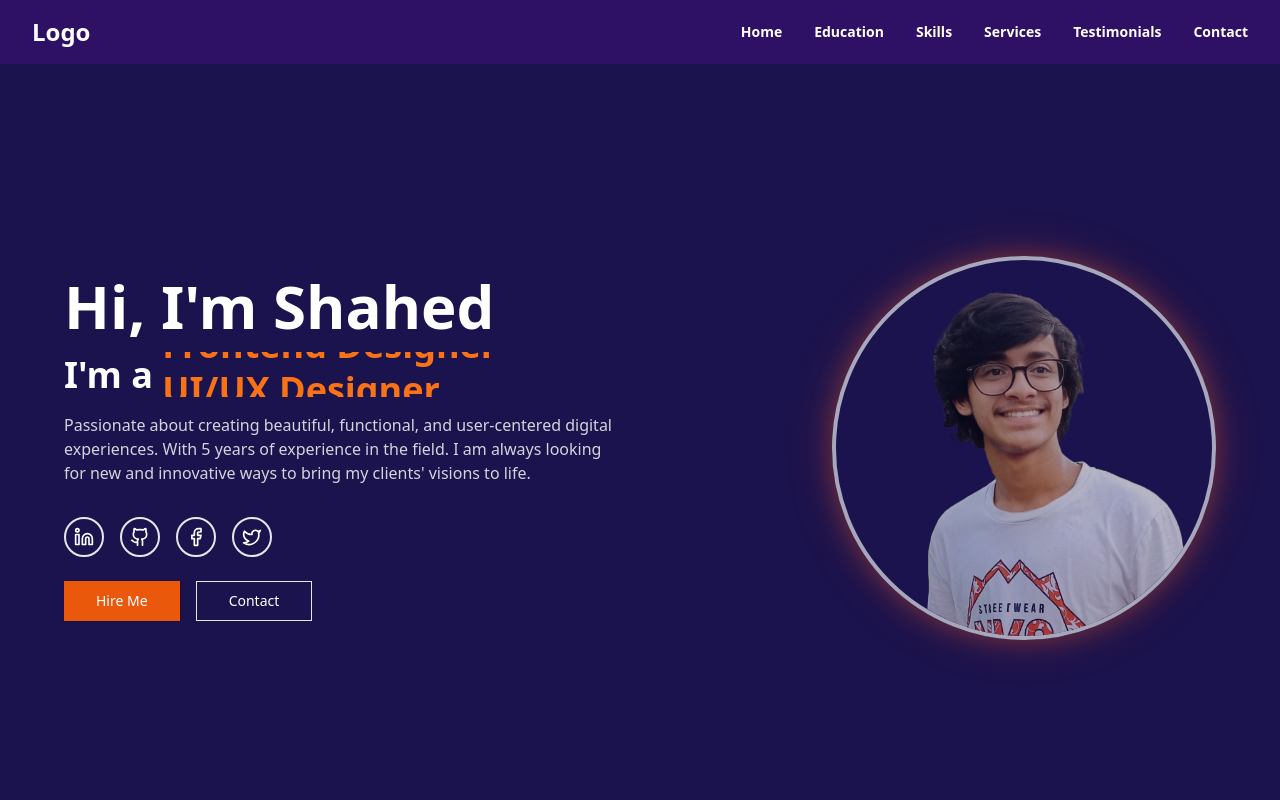
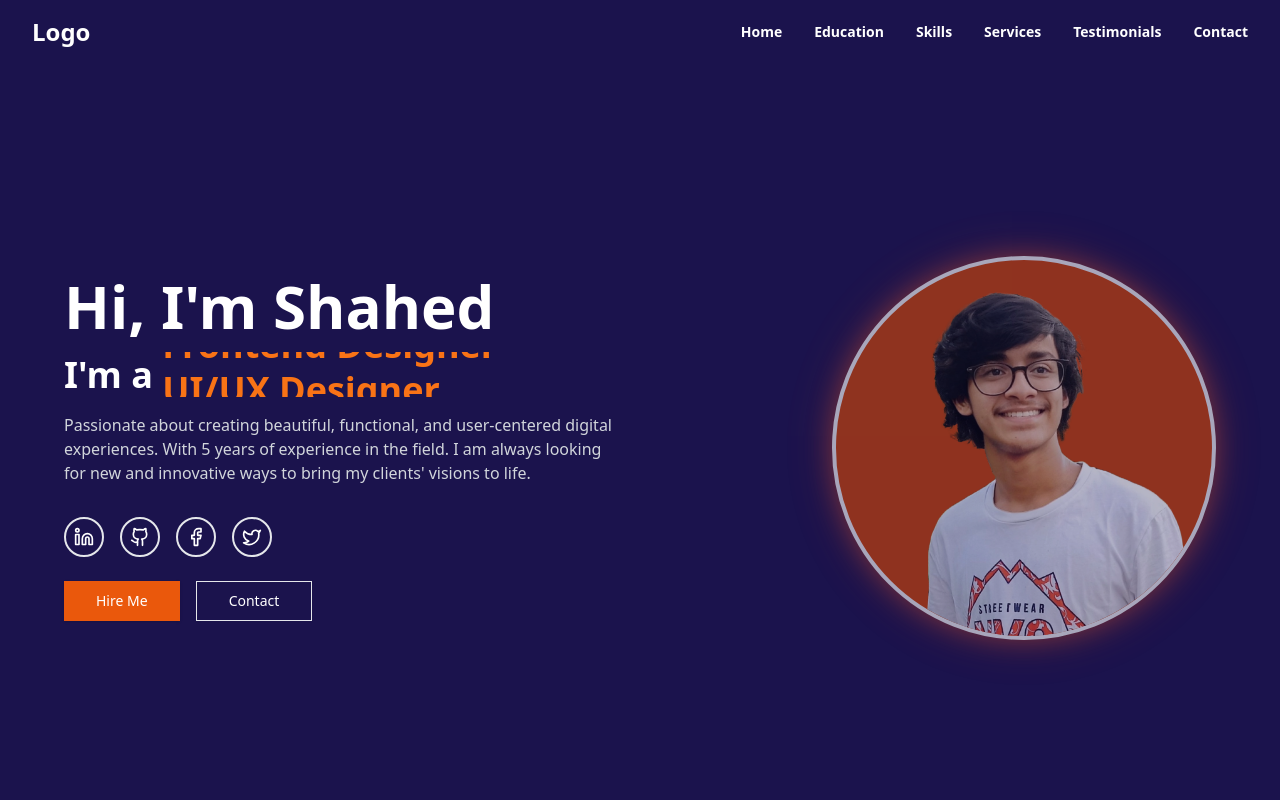
Before and after one commit to salman-bd/simple-portfolio, a Next.js app: page / in a window 1280 px wide. Shown: the top 800 px of the page. Built offline with nearby package versions, Linux system fonts and the light colour scheme.

Commit message:
midify the files

```diff
--- a/src/components/header.tsx
+++ b/src/components/header.tsx
@@ -27,7 +27,7 @@ export function Header() {
 
   return (
     <header
-      className={`fixed top-0 w-full z-50 transition-all duration-300 ${isScrolled ? "bg-foreground/95 backdrop-blur-sm py-2" : "bg-transparent py-4"} bg-violet-950`}
+      className={`fixed top-0 w-full z-50 transition-all duration-300 ${isScrolled ? "bg-foreground/95 backdrop-blur-sm py-2" : "bg-transparent py-4"} bg-indigo-900`}
     >
       <nav className="container mx-auto px-4 sm:px-6 lg:px-8">
         <div className="flex items-center justify-between">
--- a/src/components/hero.tsx
+++ b/src/components/hero.tsx
@@ -74,7 +74,7 @@ export function Hero() {
                 src="/shahed-00.png"
                 alt="Profile"
                 fill
-                className="object-cover rounded-full border-4 border-primary-secondary shadow-[0_0_25px_rgba(241,90,36,0.5),0_0_50px_rgba(241,90,36,0.3)] animate-pulse"
+                className="object-cover rounded-full border-4 border-primary-secondary shadow-[0_0_25px_rgba(241,90,36,0.5),0_0_50px_rgba(241,90,36,0.3)] animate-pulse bg-orange-700"
               />
             </div>
           </div>
```
